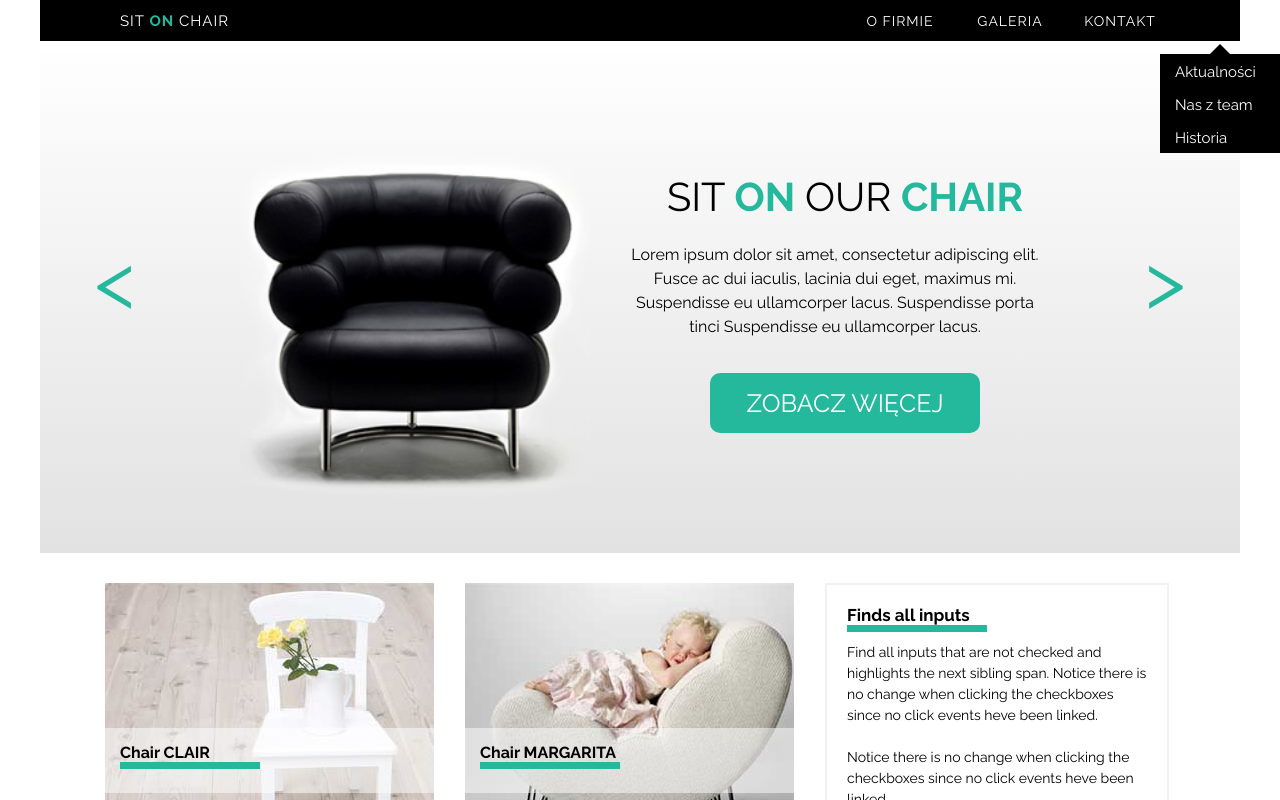
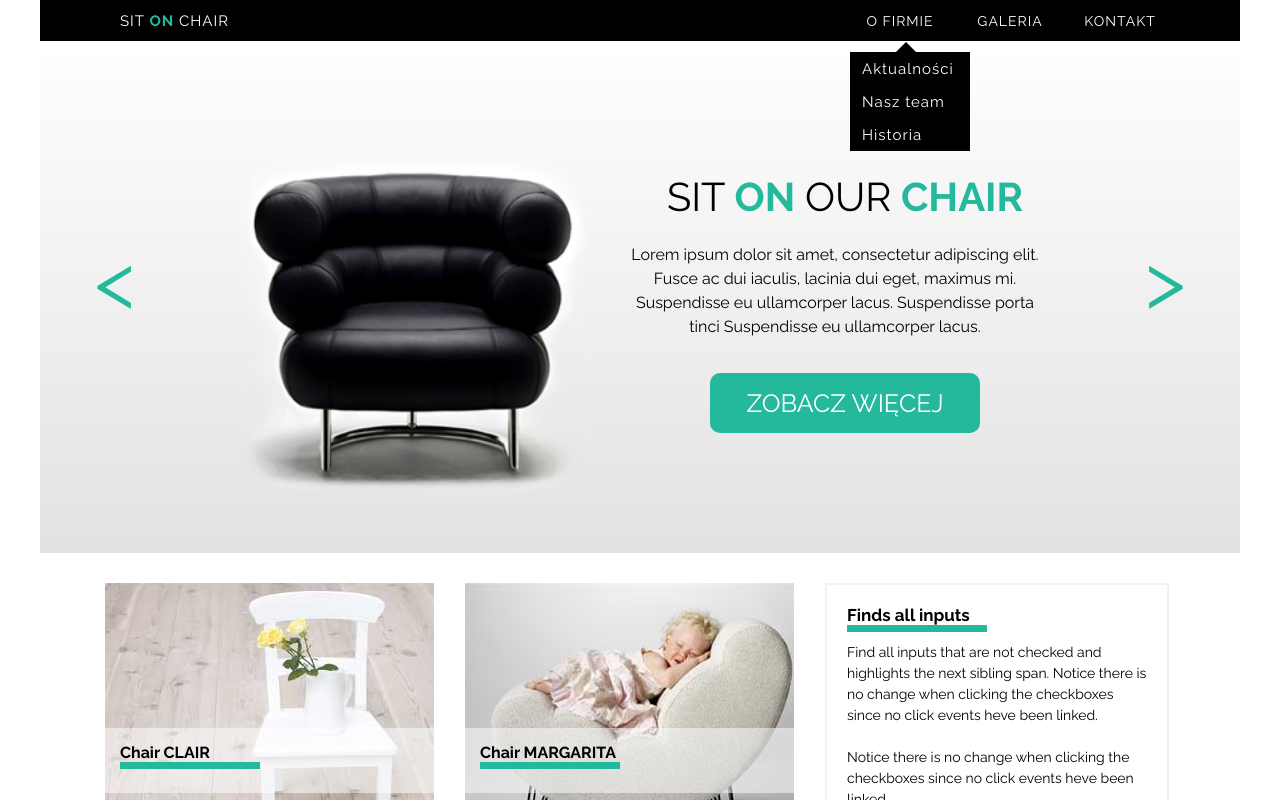
Before and after one commit to nchlodzi/Sit-On-Chair, a plain HTML site: page index.html in a window 1280 px wide. Both pictures are taken after a click on the link "O FIRMIE". Shown: the top 800 px of the page. Drawn offline with nearby package versions, Linux system fonts and the light colour scheme.

Commit message:
working menu

```diff
--- a/css/style.css
+++ b/css/style.css
@@ -36,13 +36,23 @@ nav{
 }
 
 ol{
+	padding: 0;
+	margin: 0;
+	list-style-type: none;
 	display: inline-block;
-	position: relative;
+	/*position: relative;*/
+}
+
+ol a{
+	text-decoration: none;
+	display: block;
+	color: #fff;
+	text-transform: uppercase;
+	letter-spacing: 1px;
 }
 
 ol > li{
-	display: block;
-	list-style-type: none;
+/*	display: block;*/
 	padding-top: 13px;
 	font-size: 14px;
 	float: left;
@@ -51,54 +61,52 @@ ol > li{
 	width: 100px;
 }
 
-ol > li > a{
-	text-decoration: none;
-	display: inline-block;
-	color: white;
-	text-transform: uppercase;
-	letter-spacing: 1px;
-}
 
 ol > li > a:hover{
 	font-weight: bold;
 }
 
-#addlist {
-	position: absolute;
-	left: 1160px;
-	top: 40px;
+ol > li > ul#addlist {
+	list-style-type: none;
 	display: none;
-	padding-left: 0px;
+	padding: 0;
+	margin: 0;
 	width: 120px;
-
+	margin-top: 13px;
 }
 
-#addlist > li{
-	list-style-type: none;
+/*ol > li:hover > ul#addlist{
+	display: block;
+}*/
+
+ol > li > ul#addlist > li{
 	background-color: black;
+	position: relative;
 	width: 120px;
 	height: 25px;
-	display: block;
 	text-align: left;
 	padding-top: 8px;
 }
 
-#addlist> li > a{
+
+
+ol > li > ul#addlist> li > a{
 	text-decoration: none;
 	color: white;
-	padding-left: 15px;
+	padding-left: 12px;
 	font-size: 15px;
-	letter-spacing: 0;
+	letter-spacing: 1px;
 	width: 120px;
 	height: 25px;
+	text-transform: none;
 
 }
-#addlist > li:hover > a{
+ol > li > ul#addlist > li:hover > a{
 	font-weight: bold;
+}
 
-}
 .arrow-up {
-	margin-left: 50px;
+	margin-left: 46px;
 	margin-top: 4px;
 	width: 0;
 	height: 0;
@@ -561,7 +569,7 @@ article{
 	padding-left: 15px;
 }
 
-.dropdowns ul{
+.dropdowns ul.drop{
 	list-style: none;
 	margin: 0;
 	padding: 0;
@@ -569,8 +577,8 @@ article{
 
 }
 
-.dropdowns ul:hover li{
-
+.dropdowns span:hover li{
+	display: block;
 	position: relative;
 }
 
--- a/index.html
+++ b/index.html
@@ -12,15 +12,19 @@
 	<nav>
 		<div id="logo">sit <span> on</span> chair</div>
 			<ol id="menu">
-				<li><a href="#">O firmie</a></li>
+				<li><a href="#">O firmie</a>
+					<ul id="addlist">
+						<div class="arrow-up"></div>
+						<li><a href="#">Aktualności</a></li>
+						<li><a href="#">Nasz team</a></li>
+						<li><a href="#">Historia</a></li>
+					</ul>
+				</li>
 				<li><a href="#">galeria</a></li>
 				<li><a href="#">kontakt</a></li>
 			</ol>
-			<div id="addlist">
-				<div class="arrow-up"></div>
-				<li><a href="#">Aktualności</a></li>
-				<li><a href="#">Nas z team</a></li>
-				<li><a href="#">Historia</a></li>
+			<div>
+
 			</div>
 	</nav>
 	<header>
@@ -103,21 +107,27 @@
 			<div class="title2">Skomponuj swoje krzesło</div>
 			<div id="dropdown">
 				<div id="dropdownFirst" class="dropdowns">
-					<ul class="drop"> Wybierz rodzaj <div class="arrow-down"></div>
+					<span class="dropLabel">Wybierz rodzaj</span>
+					<span class="arrow-down"></span>
+					<ul class="drop">
 						<li>Clair</li>
 						<li>Margarita</li>
 						<li>Selena</li>
 					</ul>
 				</div>
 				<div id="dropdownSecond" class="dropdowns">
-					<ul class="drop"> Wybierz kolor <div class="arrow-down"></div>
+					<span class="dropLabel">Wybierz kolor</span>
+					<span class="arrow-down"></span>
+					<ul class="drop">
 						<li>Czerwony</li>
 						<li>Czarny</li>
 						<li>Pomarańczowy</li>
 					</ul>
 				</div>
 				<div id="dropdownThird" class="dropdowns">
-					<ul class="drop"> Wybierz materiał <div class="arrow-down"></div>
+					<span class="dropLabel">Wybierz materiał</span>
+					<span class="arrow-down"></span>
+					<ul class="drop">
 						<li>Tkanina</li>
 						<li>Skóra</li>
 					</ul>
--- a/js/app.js
+++ b/js/app.js
@@ -3,18 +3,20 @@ $(document).ready(function(){
 //wysuwane menu
 
 $('#menu a').first().on('mouseover', function(){
-	$('#addlist').slideDown(500);
-})
-$('#addlist').on('mouseover', function(){
-	$('this').css('display', 'block');
+	$('#addlist').slideDown(500).css('display', 'block');
 })
 
 $('#addlist').on('mouseleave', function(){
 	$('#addlist').slideUp(500);
 })
 
+// $('#menu a').first().hover(function(){
+// 	$('#addlist').slideDown(500).css('display', 'block');
+// })
+
+
 // $('#menu a').first().on('mouseleave', function(){
-// 	$('#addlist').slideUp(500);
+// 	$('#addlist').css('display', 'none');
 // })
 
 //chairs
@@ -73,9 +75,9 @@ $('#box2').on('mouseleave', function(){
 
 //dropdowns
 
-	// $('.arrow-down').on('click', function(){
-	// 	$(this).find('li').css('display', 'block');
-	// })
+	$('.arrow-down').first().on('click', function(){
+		$('.drop').css('display', 'block');
+	})
 
 	$('#check2').on('click', function(){
 		$('#check2').toggleClass('check3');
```
